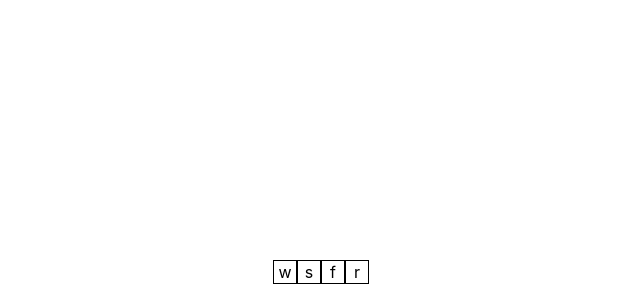
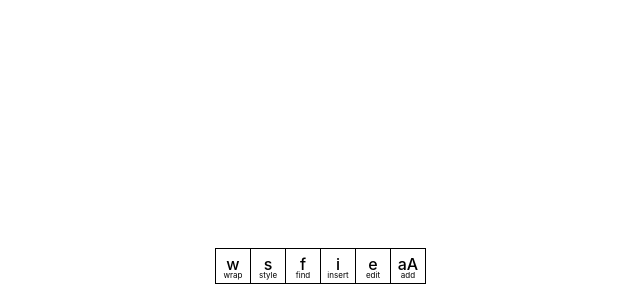
Before and after one commit to yoshikischmitz/keyboard-designer, a React (Create React App) app: page / in a window 1280 px wide. Shown: the part 500-800 px from the top of the page, without its empty margins (319-959 px from the left). Built offline with nearby package versions, Linux system fonts and the light colour scheme.

Commit message:
add input and labels and niceities

```diff
--- a/src/App.js
+++ b/src/App.js
@@ -1,41 +1,89 @@
 import React, { useState, useEffect, useRef } from "react";
 import { Box, Text } from "rebass";
+import { Input } from "@rebass/forms";
 
-const Icon = ({ char, focused }) => (
+const Icon = ({ char, focused, label }) => (
   <Box
-    width={24}
-    height={24}
+    width={36}
+    height={36}
     display="flex"
     alignItems="center"
     justifyContent="center"
+    flexDirection="column"
     sx={{
-      border: "1px solid black"
+      border: "1px solid black",
+      marginLeft: "-1px"
     }}
+    bg={focused && "black"}
+    color={focused && "white"}
   >
-    <Text fontWeight={focused && "bold"}>{char}</Text>
+    <Text fontWeight="500" mt="1px">
+      {char}
+    </Text>
+    <Text fontSize="8px" mt={-1}>
+      {label}
+    </Text>
   </Box>
 );
 
-const menuChars = ["w", "s", "f", "r"];
+const menuChars = ["w", "s", "f", "i", "e", "a"];
+const menuIcons = { a: "aA" };
+const menuLabels = {
+  w: "wrap",
+  s: "style",
+  f: "find",
+  i: "insert",
+  e: "edit",
+  a: "add",
+  "/": "cmd"
+};
+
+const Menu = ({ children }) => (
+  <Box mb="-1px" width={36 * menuChars.length}>
+    {children}
+  </Box>
+);
+
+const node = (component, props, ...children) => ({
+  component,
+  props,
+  children: children || []
+});
+
 const App = () => {
-  const [menuFocus, setMenuFocus] = useState();
+  const commandRef = useRef();
+  const [command, setCommand] = useState();
+  const [args, setArgs] = useState("");
+  commandRef.current = command;
+  const inputRef = useRef(null);
+
+  const [tree, setTree] = useState(
+    node("Box", { p: 3, bg: "red" }, node("Text", null, "I am a div"))
+  );
+
   useEffect(() => {
     document.addEventListener("keydown", e => {
       const { key } = e;
-      if (menuChars.includes(key)) {
-        setMenuFocus(key);
+      if (!commandRef.current && menuChars.includes(key)) {
+        e.preventDefault();
+        setCommand(key);
       }
-      if (key === "Escape") {
-        setMenuFocus(null);
+      if (commandRef.current && key === "Escape") {
+        setArgs("");
+        setCommand(null);
       }
     });
   }, []);
 
+  useEffect(() => {
+    inputRef.current && inputRef.current.focus();
+  }, [command]);
+
   return (
     <Box
       display="flex"
-      flexDirection="row"
-      justifyContent="center"
+      flexDirection="column"
+      alignItems="center"
       sx={{
         bottom: 3,
         left: 0,
@@ -43,9 +91,30 @@ const App = () => {
         position: "absolute"
       }}
     >
-      {menuChars.map(char => (
-        <Icon char={char} focused={menuFocus === char} />
-      ))}
+      {command && (
+        <Menu>
+          {console.log("input got rendered")}
+          <Input
+            ref={inputRef}
+            value={args}
+            onChange={e => setArgs(e.target.value)}
+            onKeyDown={e => {
+              if (e.key === "Enter") {
+                setArgs("");
+              }
+            }}
+          />
+        </Menu>
+      )}
+      <Box display="flex" flexDirection="row" justifyContent="center">
+        {menuChars.map(char => (
+          <Icon
+            char={menuIcons[char] || char}
+            focused={command === char}
+            label={menuLabels[char]}
+          />
+        ))}
+      </Box>
     </Box>
   );
 };
```
